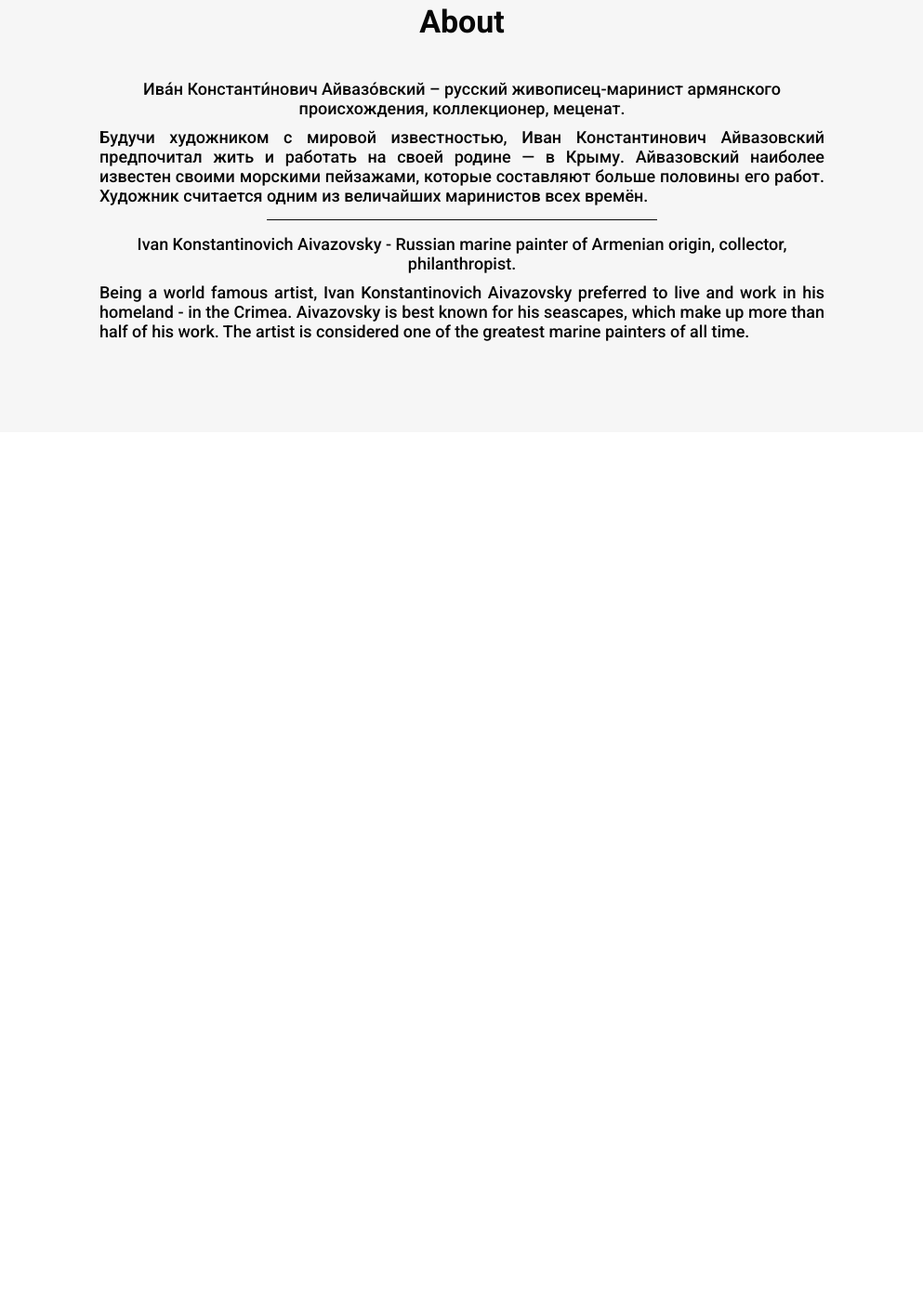
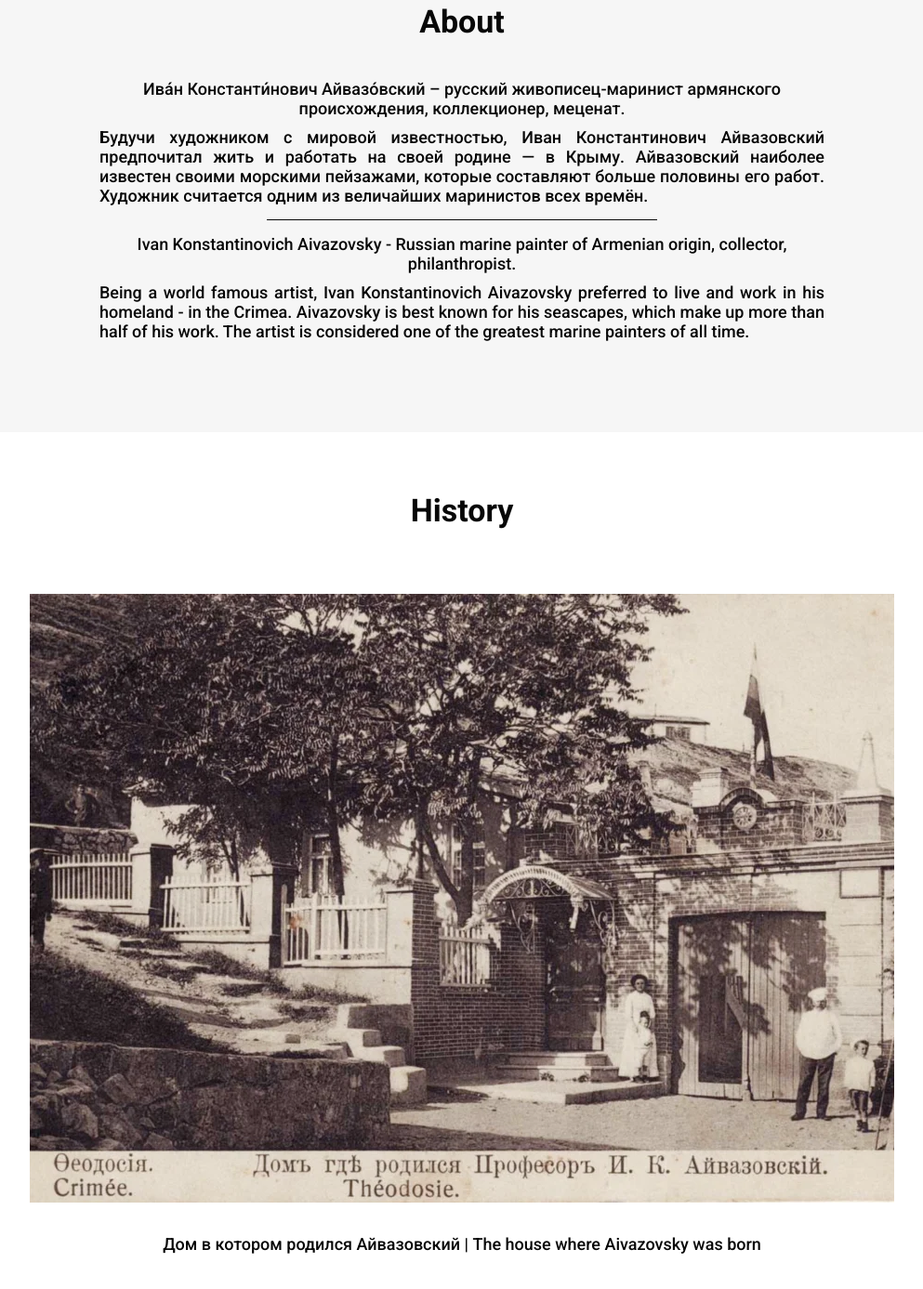
Before and after one commit to saprykinvictor/aivazovski_page, a plain HTML site: page index.html in a window 1280 px wide. Shown: the part 920-2307 px from the top of the page at 93% size, without its empty margins (143-1136 px from the left). Before the commit the page ends 1385 px from the top, so only its background shows below. Drawn offline with Linux system fonts and the light colour scheme.

Commit message:
Add history

```diff
--- a/index.css
+++ b/index.css
@@ -3,3 +3,4 @@
 @import url('styles/header.css');
 @import url('styles/hero.css');
 @import url('styles/about.css');
+@import url('styles/history.css');
--- a/index.html
+++ b/index.html
@@ -54,7 +54,7 @@
 
   <section class="about" aria-label="about section">
     <div class="container">
-      <h2 class="about__title" aria-label="about title">About</h2>
+      <h2 class="about__title title" aria-label="about title">About</h2>
       <div class="about__body">
         <h3 class="about__subtitle-ru" aria-label="about subtitle ru">
           Ива́н Константи́нович Айвазо́вский – русский живописец-маринист армянского происхождения, коллекционер, меценат.
@@ -79,6 +79,23 @@
 
     </div>
   </section>
+
+  <section class="history" aria-label="history section">
+    <div class="container">
+      <h2 class="history__title title" aria-label="history title">History</h2>
+      <img
+      class="history__image"
+      src="./assets/webp/1.webp"
+      alt="The house where Aivazovsky was born"
+      width="950"
+      height="655"
+      loading="lazy"
+      />
+      <p class="history__descr" aria-label="history description">
+        Дом в котором родился Айвазовский | The house where Aivazovsky was born
+      </p>
+    </div>
+  </section>
 </main>
 </body>
 </html>
--- a/styles/about.css
+++ b/styles/about.css
@@ -11,8 +11,6 @@
 
 .about__title {
   margin-bottom: 42px;
-  font-weight: 700;
-  font-size: 34px;
 }
 
 .about__subtitle-ru,
--- a/styles/basic.css
+++ b/styles/basic.css
@@ -34,3 +34,9 @@ p {
   padding: 0 15px;
   max-width: 960px;
 }
+
+.title {
+  font-size: 34px;
+  font-weight: 700;
+
+}
--- /dev/null
+++ b/styles/history.css
@@ -0,0 +1,27 @@
+.history {
+  padding-block: 64px 70px;
+  text-align: center;
+}
+.history__title {
+  margin-bottom: 70px;
+}
+
+.history__image {
+  margin-bottom: 30px;
+  width: 100%;
+  object-fit: cover;
+}
+
+@media (max-width: 480px) {
+  .history {
+  padding-block: 50px 70px;
+}
+
+  .history__image {
+    height: 480px;
+  }
+
+  .history__descr {
+    font-size: 14px;
+  }
+}
```
